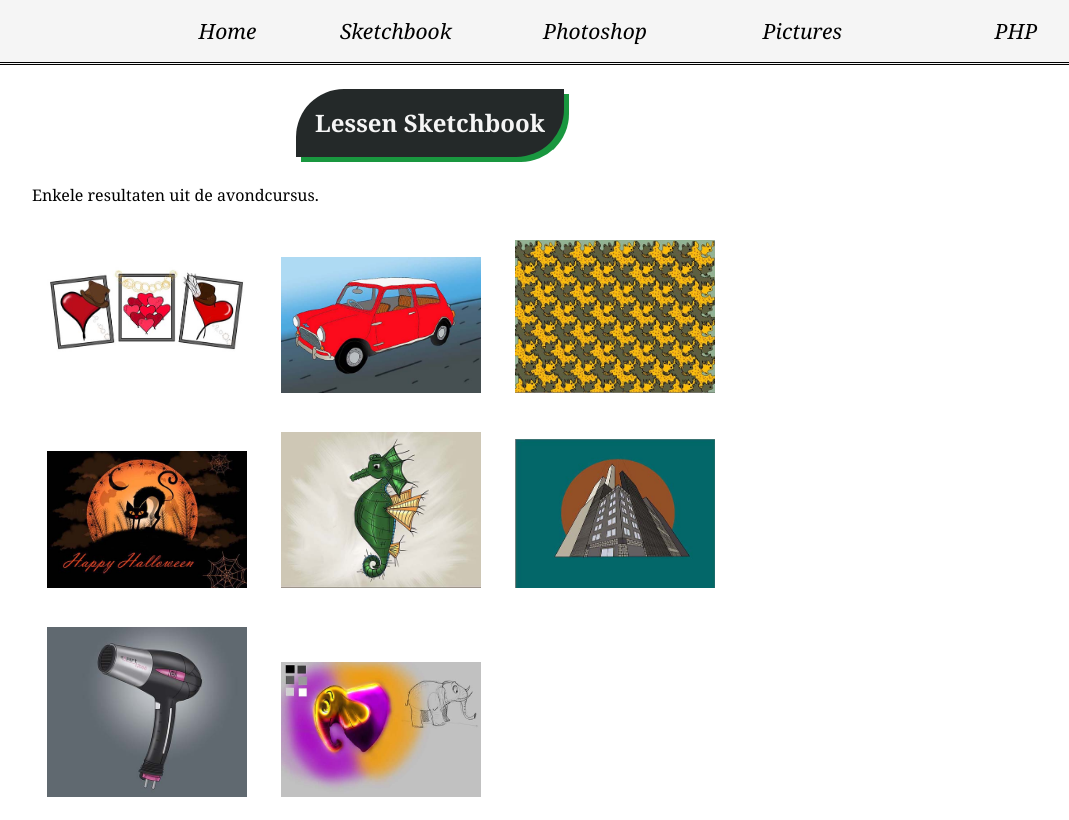
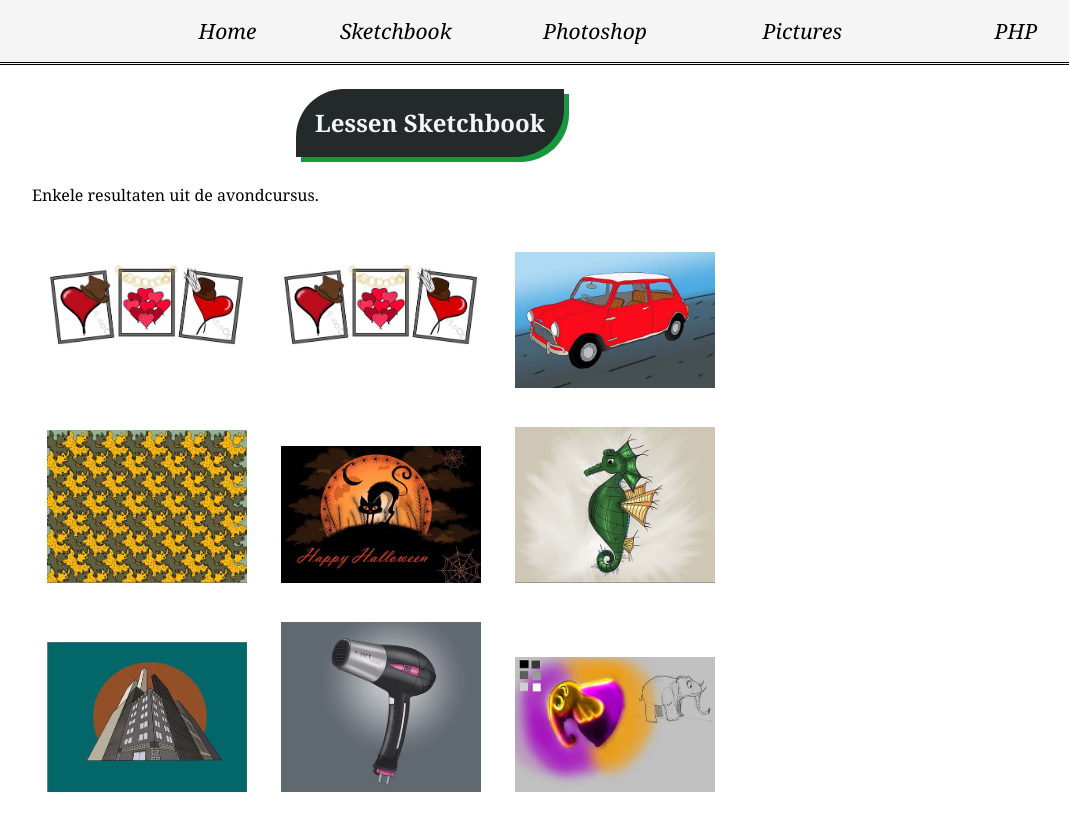
Before and after one commit to ClaesK37/Casey, a plain HTML site: page Portfolio.html in a window 1280 px wide. Shown: the top 820 px of the page, without its empty margins (210-1279 px from the left). Drawn offline with Linux system fonts and the light colour scheme.

Commit message:
Update portfolio

```diff
--- a/Portfolio.html
+++ b/Portfolio.html
@@ -35,6 +35,7 @@
               <div class="gallery">
                 <h2>Lessen Sketchbook</h2>
                 <p>Enkele resultaten uit de avondcursus.</p>
+                <a href="img/les3_Hartjes.jpg" data-lightbox="mygallery" data-title="Les 3"><img alt="les3" src="img/Les3_Hartjes_small.jpg"></a>
                 <a href="img/les3_Hartjes.jpg" data-lightbox="mygallery" data-title="Les 3"><img alt="les3" src="img/Les3_Hartjes_small.jpg"></a>
                 <a href="img/Les4_Mini.JPG" data-lightbox="mygallery" data-title="Les 4"><img alt="les4" src="img/Les4_Mini_small.jpg"></a>
                 <a href="img/Les5_Puzzle.JPG" data-lightbox="mygallery" data-title="Les 5"><img alt="les5" src="img/Les5_Puzzle_small.jpg"></a>
```
